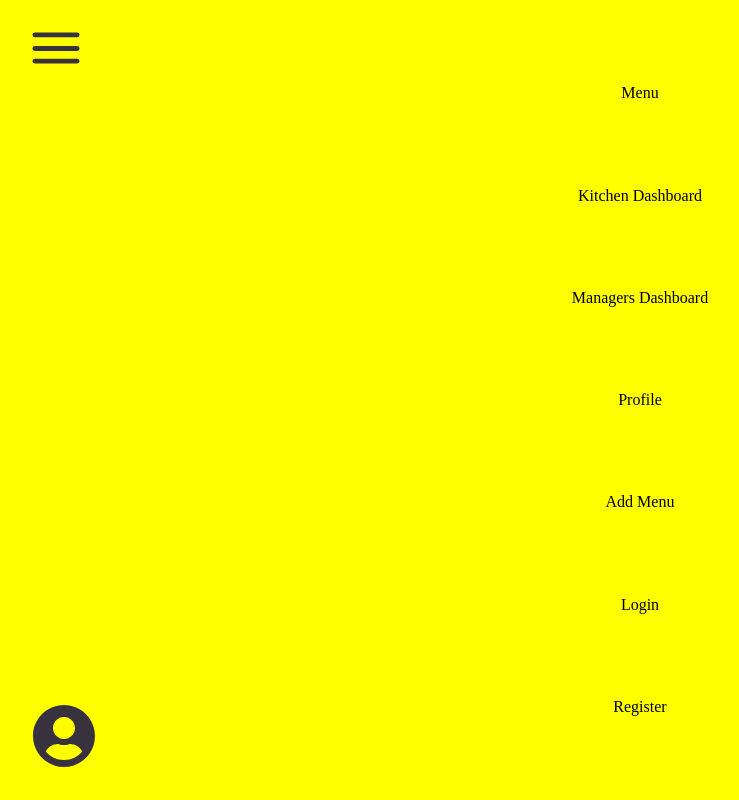
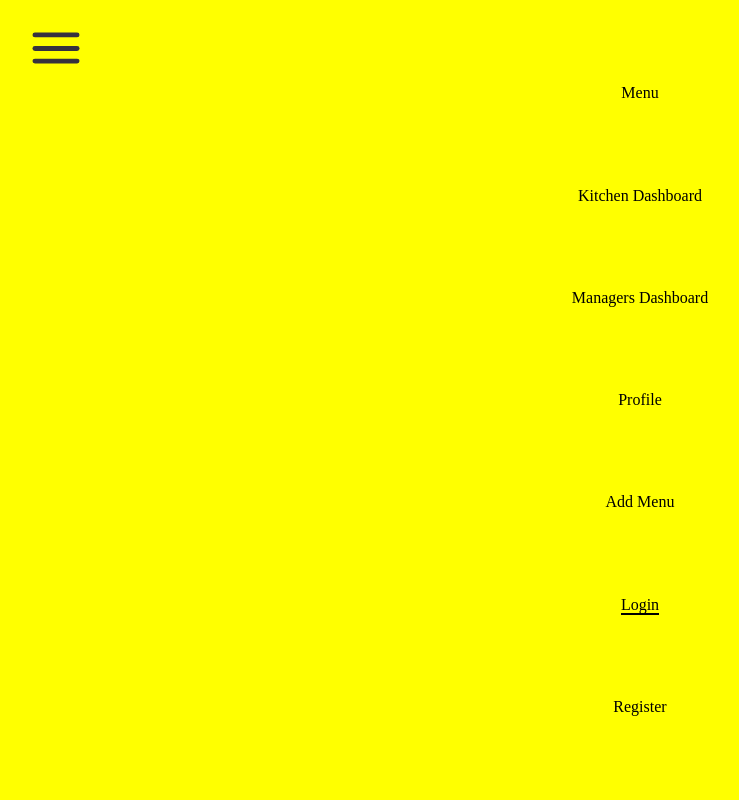
Before and after one commit to mjerta/hotel-california-frontend, a React (Vite) app: page /login in a window 1280 px wide. Both pictures are taken after a click on the picture 55 px from the left and 48 px from the top of the page. Shown: the whole page, without its empty margins (0-739 px from the left). Built offline with nearby package versions, Linux system fonts and the light colour scheme.

Commit message:
Add the pages  needed for the authentication
- Add new routes and alter them
- Change navlinks in navigation
- Add login page
- Add register page
- Adjust profile image with the right z-index

```diff
--- a/src/App.jsx
+++ b/src/App.jsx
@@ -9,6 +9,8 @@ import AddMenuItem from "./pages/add-menu-item/AddMenuItem.jsx";
 import {useContext} from "react";
 import Overlay from "./components/general-components/Overlay/Overlay.jsx";
 import {OverlayContext} from "./context/OverlayProvider.jsx";
+import Login from "./pages/authentication/login/Login.jsx";
+import Register from "./pages/authentication/register/Register.jsx";
 
 function App() {
   const {isOverlayOpen} = useContext(OverlayContext);
@@ -27,7 +29,9 @@ function App() {
             <Route path="/manager-dashboard" element={<ManagerDashboard/>}/>
             <Route path="/profile" element={<Profile/>}/>
             <Route path="/new-menu-item" element={<AddMenuItem/>}/>
-            <Route path="/login" element={"<Login />"}/>
+            <Route path="/login" element={<Login />}/>
+            <Route path="/register" element={<Register />}/>
+
           </Routes>
         </main>
       </div>
--- a/src/components/general-components/Overlay/Overlay.jsx
+++ b/src/components/general-components/Overlay/Overlay.jsx
@@ -45,7 +45,7 @@ function Overlay({classname}) {
           <NavLink
             onClick={toggleOverlay}
             className={({isActive}) => isActive ? "active-menu-link" : "default-menu-link"}
-            to="/whitening">
+            to="/new-menu-item">
             Add Menu
           </NavLink>
         </li>
@@ -53,7 +53,7 @@ function Overlay({classname}) {
           <NavLink
             onClick={toggleOverlay}
             className={({isActive}) => isActive ? "active-menu-link" : "default-menu-link"}
-            to="/whitening">
+            to="/login">
             Login
           </NavLink>
         </li>
@@ -61,7 +61,7 @@ function Overlay({classname}) {
           <NavLink
             onClick={toggleOverlay}
             className={({isActive}) => isActive ? "active-menu-link" : "default-menu-link"}
-            to="/whitening">
+            to="/register">
             Register
           </NavLink>
         </li>
--- a/src/components/general-components/navigation/Navigation.css
+++ b/src/components/general-components/navigation/Navigation.css
@@ -28,7 +28,7 @@
   left: 2rem;
   position: absolute;
   cursor: pointer;
-  z-index: 3;
+  z-index: 2;
 }
 
 @media screen and (min-width: 1200px) {
--- /dev/null
+++ b/src/pages/authentication/login/Login.jsx
@@ -0,0 +1,11 @@
+import "./Login.css"
+
+function Login() {
+  return (
+    <div>
+
+    </div>
+  )
+}
+
+export default Login;
--- /dev/null
+++ b/src/pages/authentication/register/Register.jsx
@@ -0,0 +1,10 @@
+import "./Register.css"
+function Register() {
+  return (
+    <div>
+
+    </div>
+  )
+}
+
+export default Register;
```
Also changed, not shown: src/pages/authentication/login/Login.css (added), src/pages/authentication/register/Register.css (added).
